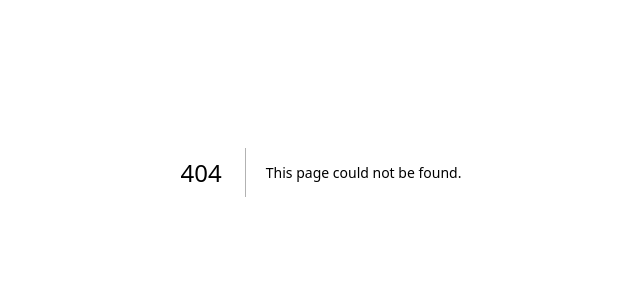
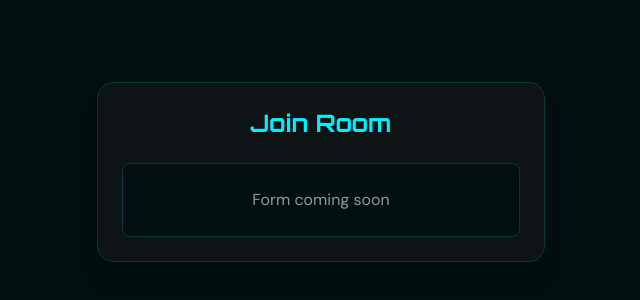
Before and after one commit to SaboStudios/Tycoon-Monorepo, a Next.js app in the folder frontend/: page /join-room in a window 1280 px wide. Before the commit this address had no page. Shown: the part 228-528 px from the top of the page, without its empty margins (319-959 px from the left). Built offline with nearby package versions, Linux system fonts and the light colour scheme.

Commit message:
color theme

```diff
--- /dev/null
+++ b/frontend/src/app/join-room/page.tsx
@@ -0,0 +1,15 @@
+export default function JoinRoomPage() {
+  return (
+    <section className="min-h-screen w-full bg-[var(--tycoon-bg)] flex flex-col items-center justify-center px-4">
+      <div className="w-full max-w-md rounded-2xl border border-[var(--tycoon-border)] bg-[var(--tycoon-card-bg)] p-6 shadow-xl">
+        <h1 className="font-orbitron text-2xl font-bold text-[var(--tycoon-accent)] text-center mb-6">
+          Join Room
+        </h1>
+        <div className="rounded-lg border border-[var(--tycoon-border)] bg-[var(--tycoon-bg)] p-6 text-center text-[var(--tycoon-text)]/60">
+          {/* Placeholder for join form */}
+          Form coming soon
+        </div>
+      </div>
+    </section>
+  );
+}
```
